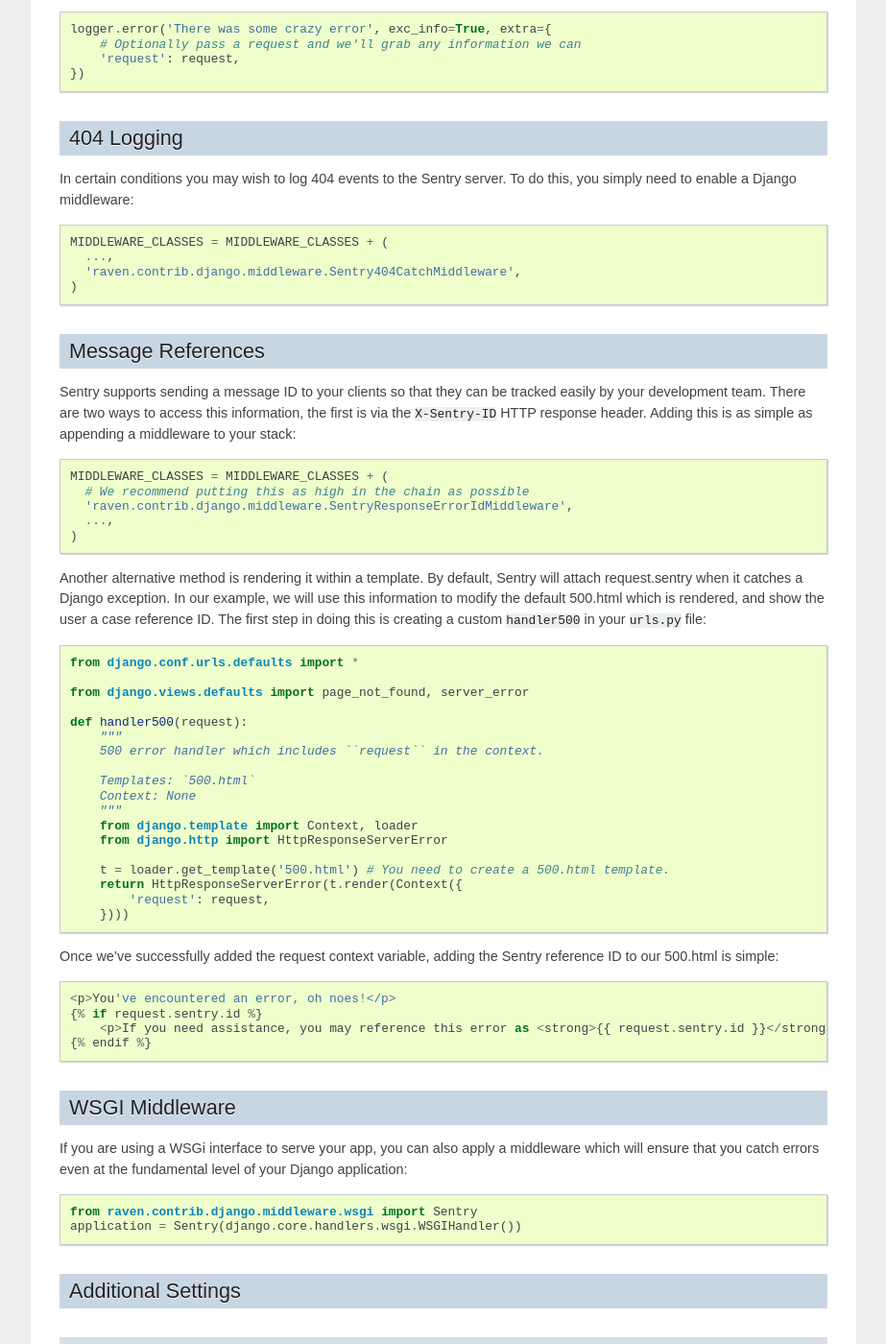
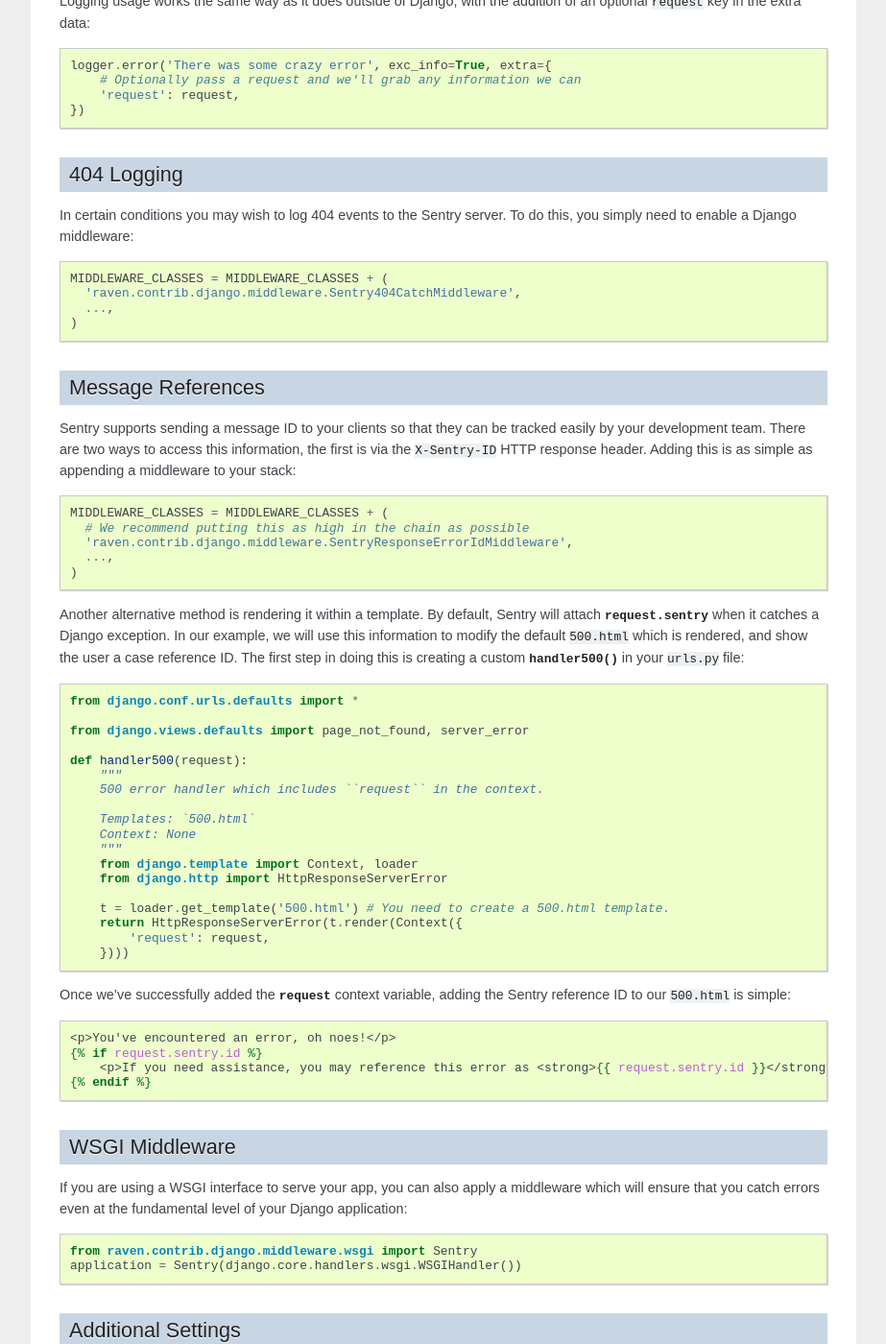
Before and after one commit to JohnFredok/apm-agent-python, a Sphinx documentation site: the page built from docs/config/django.rst, in a window 1280 px wide and 1400 px high, scrolled down 1580 px. Shown: the whole window at 96% size, without its empty margins (198-1121 px from the left). Built offline with Sphinx 7.4.7, drawn with Linux system fonts in a browser that asks for light colours; some of the changed lines change nothing that is shown; some of the changed text lies outside the part shown.

Commit message:
Minor tweaks to the documentation for configuring Django

```diff
--- a/docs/conf.py
+++ b/docs/conf.py
@@ -26,7 +26,7 @@
 # Add any Sphinx extension module names here, as strings. They can be extensions
 # coming with Sphinx (named 'sphinx.ext.*') or your custom ones.
 #extensions = ['sphinxtogithub']
-extensions = ['sphinx.ext.autodoc']
+extensions = ['sphinx.ext.autodoc', 'sphinx.ext.intersphinx']
 
 # Add any paths that contain templates here, relative to this directory.
 templates_path = ['_templates']
@@ -87,6 +87,12 @@
 
 # A list of ignored prefixes for module index sorting.
 #modindex_common_prefix = []
+
+intersphinx_mapping = {
+    'http://docs.python.org/2.7': None,
+    'django': ('http://docs.djangoproject.com/en/dev/', 'http://docs.djangoproject.com/en/dev/_objects/'),
+    'http://raven.readthedocs.org/en/latest': None
+}
 
 
 # -- Options for HTML output ---------------------------------------------------
--- a/docs/config/django.rst
+++ b/docs/config/django.rst
@@ -4,7 +4,7 @@
 Setup
 -----
 
-Using the Django integration is as simple as adding Raven to your installed apps::
+Using the Django integration is as simple as adding :mod:`raven.contrib.django` to your installed apps::
 
     INSTALLED_APPS = (
         'raven.contrib.django',
@@ -22,8 +22,11 @@
     client = get_client()
     client.captureException()
 
-Integration with ``logging``
-----------------------------
+
+Integration with :mod:`logging`
+-------------------------------
+
+To integrate with the standard library's :mod:`logging` module:
 
 Django 1.3
 ~~~~~~~~~~
@@ -86,7 +89,8 @@
 Usage
 ~~~~~
 
-Logging usage works the same way as it does outside of Django, with the addition of an optional ``request`` key in the extra data::
+Logging usage works the same way as it does outside of Django, with the
+addition of an optional ``request`` key in the extra data::
 
     logger.error('There was some crazy error', exc_info=True, extra={
         # Optionally pass a request and we'll grab any information we can
@@ -97,17 +101,21 @@
 404 Logging
 -----------
 
-In certain conditions you may wish to log 404 events to the Sentry server. To do this, you simply need to enable a Django middleware::
+In certain conditions you may wish to log 404 events to the Sentry server. To
+do this, you simply need to enable a Django middleware::
 
     MIDDLEWARE_CLASSES = MIDDLEWARE_CLASSES + (
+      'raven.contrib.django.middleware.Sentry404CatchMiddleware',
       ...,
-      'raven.contrib.django.middleware.Sentry404CatchMiddleware',
     )
 
 Message References
 ------------------
 
-Sentry supports sending a message ID to your clients so that they can be tracked easily by your development team. There are two ways to access this information, the first is via the ``X-Sentry-ID`` HTTP response header. Adding this is as simple as appending a middleware to your stack::
+Sentry supports sending a message ID to your clients so that they can be
+tracked easily by your development team. There are two ways to access this
+information, the first is via the ``X-Sentry-ID`` HTTP response header. Adding
+this is as simple as appending a middleware to your stack::
 
     MIDDLEWARE_CLASSES = MIDDLEWARE_CLASSES + (
       # We recommend putting this as high in the chain as possible
@@ -115,7 +123,12 @@
       ...,
     )
 
-Another alternative method is rendering it within a template. By default, Sentry will attach request.sentry when it catches a Django exception. In our example, we will use this information to modify the default 500.html which is rendered, and show the user a case reference ID. The first step in doing this is creating a custom ``handler500`` in your ``urls.py`` file::
+Another alternative method is rendering it within a template. By default,
+Sentry will attach :attr:`request.sentry` when it catches a Django exception.
+In our example, we will use this information to modify the default
+:file:`500.html` which is rendered, and show the user a case reference ID. The
+first step in doing this is creating a custom :func:`handler500` in your
+:file:`urls.py` file::
 
     from django.conf.urls.defaults import *
 
@@ -136,7 +149,10 @@
             'request': request,
         })))
 
-Once we've successfully added the request context variable, adding the Sentry reference ID to our 500.html is simple::
+Once we've successfully added the :data:`request` context variable, adding the
+Sentry reference ID to our :file:`500.html` is simple:
+
+.. code-block:: django
 
     <p>You've encountered an error, oh noes!</p>
     {% if request.sentry.id %}
@@ -146,8 +162,9 @@
 WSGI Middleware
 ---------------
 
-If you are using a WSGi interface to serve your app, you can also apply a middleware which will ensure that you
-catch errors even at the fundamental level of your Django application::
+If you are using a WSGI interface to serve your app, you can also apply a
+middleware which will ensure that you catch errors even at the fundamental
+level of your Django application::
 
     from raven.contrib.django.middleware.wsgi import Sentry
     application = Sentry(django.core.handlers.wsgi.WSGIHandler())
@@ -158,8 +175,9 @@
 SENTRY_CLIENT
 ~~~~~~~~~~~~~~
 
-In some situations you may wish for a slightly different behavior to how Sentry communicates with your server. For
-this, Raven allows you to specify a custom client::
+In some situations you may wish for a slightly different behavior to how Sentry
+communicates with your server. For this, Raven allows you to specify a custom
+client::
 
     SENTRY_CLIENT = 'raven.contrib.django.DjangoClient'
 
@@ -169,15 +187,18 @@
 Error Handling Middleware
 ~~~~~~~~~~~~~~~~~~~~~~~~~
 
-If you already have middleware in place that handles ``process_exception`` you will need to take extra care when using Sentry.
+If you already have middleware in place that handles :func:`process_exception`
+you will need to take extra care when using Sentry.
 
-For example, the following middleware would suppress Sentry logging due to it returning a response::
+For example, the following middleware would suppress Sentry logging due to it
+returning a response::
 
     class MyMiddleware(object):
         def process_exception(self, request, exception):
             return HttpResponse('foo')
 
-To work around this, you can either disable your error handling middleware, or add something like the following::
+To work around this, you can either disable your error handling middleware, or
+add something like the following::
 
     from django.core.signals import got_request_exception
     class MyMiddleware(object):
@@ -186,7 +207,11 @@
             got_request_exception.send(sender=self, request=request)
             return HttpResponse('foo')
 
-Note that this technique may break unit tests using the Django test client (``django.test.client.Client``) if a view under test generates a ``Http404`` or ``PermissionDenied`` exception, because the exceptions won't be translated into the expected 404 or 403 response codes.
+Note that this technique may break unit tests using the Django test client
+(:class:`django.test.client.Client`) if a view under test generates a
+:exc:`Http404 <django.http.Http404>` or :exc:`PermissionDenied` exception,
+because the exceptions won't be translated into the expected 404 or 403
+response codes.
 
 Or, alternatively, you can just enable Sentry responses::
 
```
